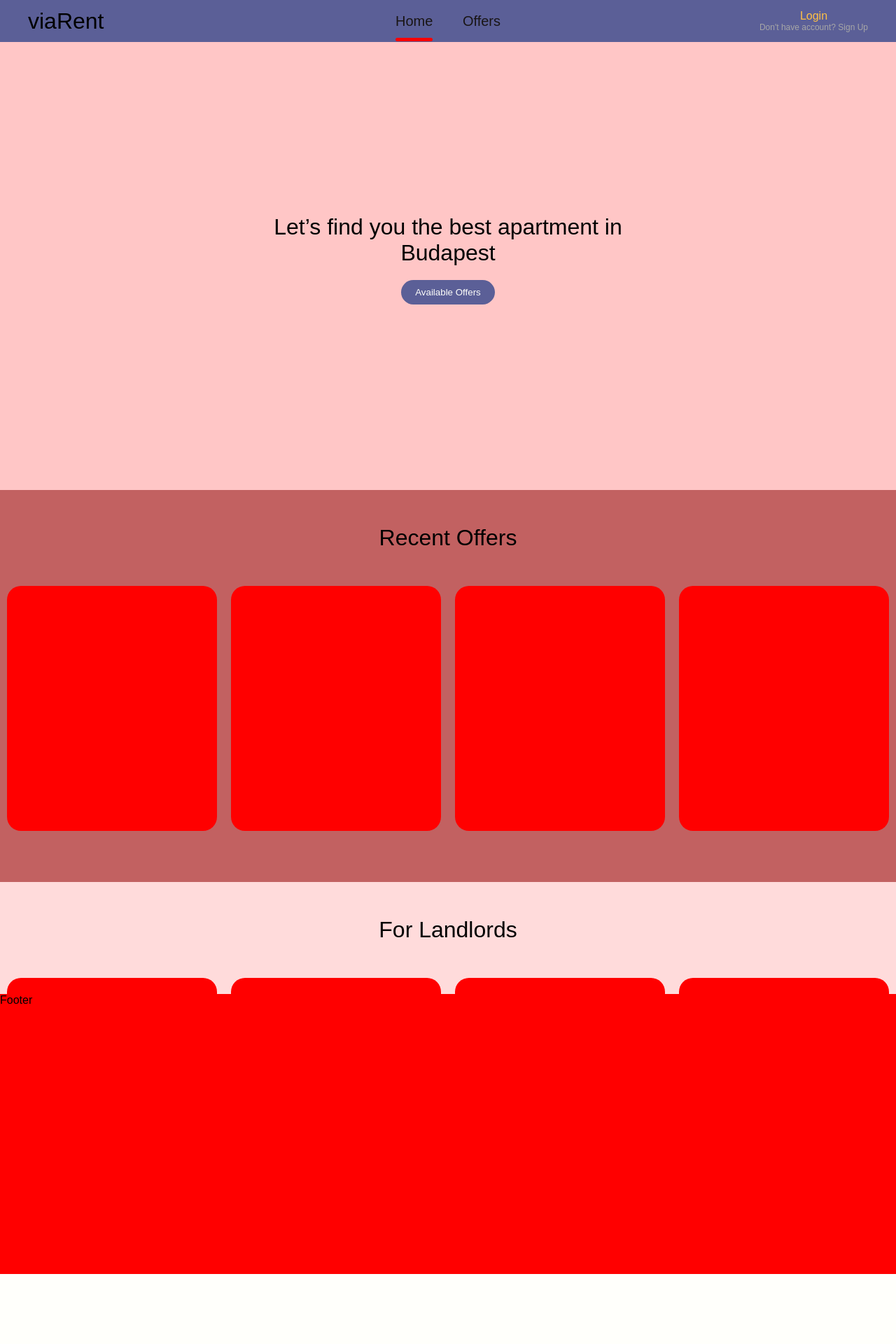
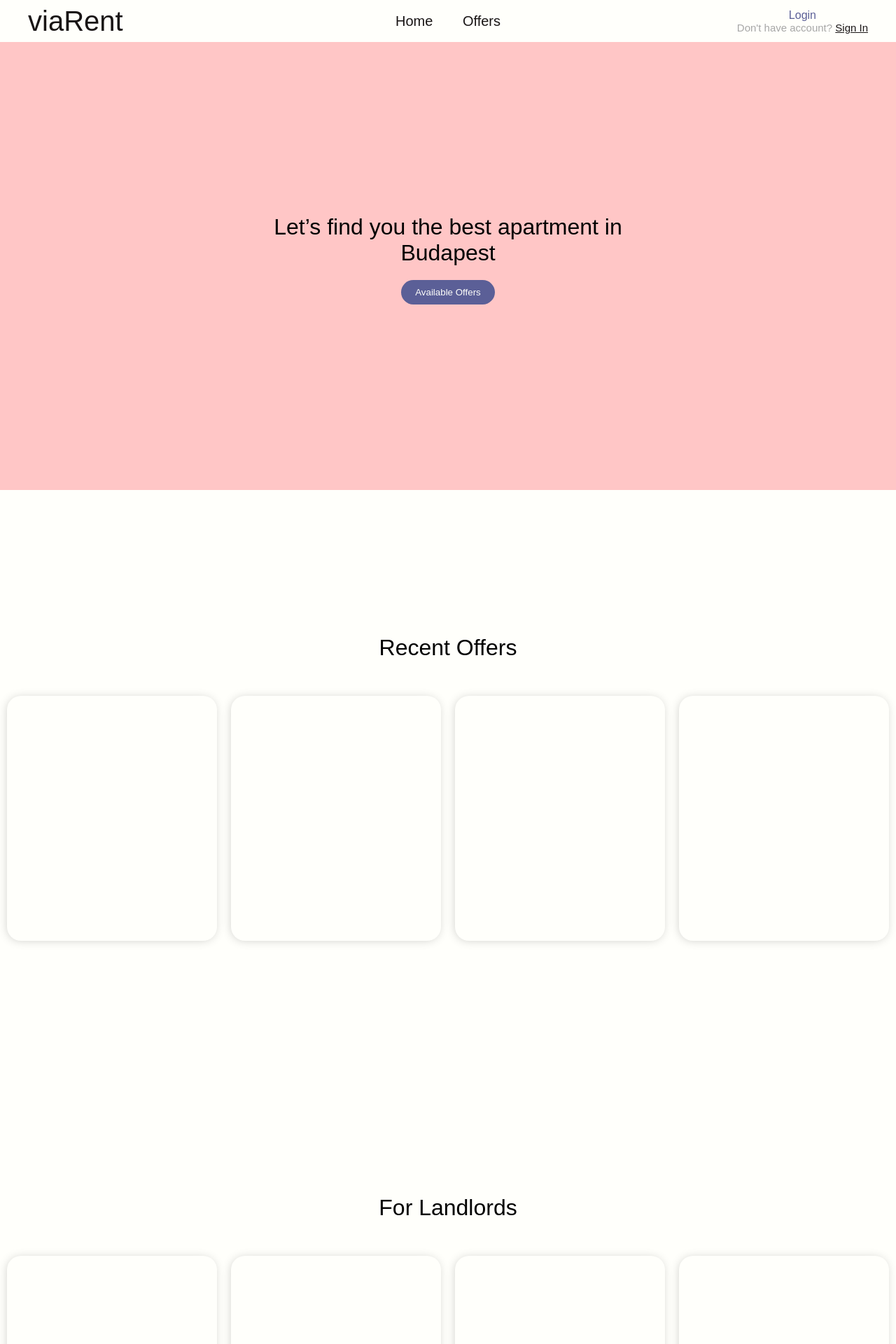
Before and after one commit to AbduAliAndrei/fullstack-renting-application, a Next.js app in the folder summer_project/: page /Home in a window 1280 px wide. Shown: the top 1920 px of the page at 70% size. Before the commit the page ends 1820 px from the top, so only its background shows below. Built offline with nearby package versions, Linux system fonts and the light colour scheme.

Commit message:
Finished the basic nav look

```diff
--- a/summer_project/components/Footer.tsx
+++ b/summer_project/components/Footer.tsx
@@ -7,5 +7,4 @@ export default function Footer() {
             <p>Footer</p>
         </div>
     )
-
 }
--- a/summer_project/components/Layout.tsx
+++ b/summer_project/components/Layout.tsx
@@ -6,7 +6,9 @@ export default function Layout({ children }) {
     return (
         <div>
             <Nav />
-            {children}
+            <div className="children">
+                {children}
+            </div>
             <Footer />
         </div>
     )
--- a/summer_project/components/Nav.tsx
+++ b/summer_project/components/Nav.tsx
@@ -1,31 +1,34 @@
 // import '../styles/App.css'
 import React, { useEffect } from 'react'
 import styles from '../styles/sass/_nav.scss'
-import Link from 'next/link'
-export default function Nav() {
+import Link, { LinkProps } from 'next/link'
+import { useRouter } from 'next/dist/client/router'
 
+
+export default function Nav({ children, href, ...props }: NavLinkProps) {
+  const router = useRouter()
   return (
     <div className="Nav">
       <div className="logo">
-        <h1>viaRent</h1>
+        <Link href='/'><a>viaRent</a></Link>
       </div>
       <div className="menu">
         <nav>
           <ul >
-            <li className="active" ><Link href="/"><a href="">Home</a></Link></li>
-            <li ><Link href="/Offers"><a href="">Offers</a></Link></li>
+            <li className={router.pathname === "/" ? "active" : ""}><Link href="/"><a href="">Home</a></Link></li>
+            <li className={router.pathname === "/Offers" ? "active" : ""}><Link href="/Offers"><a href="">Offers</a></Link></li>
           </ul>
-        </nav>
-      </div>
-      <div className="login_signUp">
+        </nav >
+      </div >
+      <div className="login_signin">
         <div className="login">
           <p>Login</p>
         </div>
-        <div className="signup">
-          <p>Don't have account? Sign Up</p>
+        <div className="signin">
+          <p>Don't have account? <Link href="/"><a>Sign In</a></Link></p>
         </div>
       </div>
-    </div>
+    </div >
   )
 
 }
--- a/summer_project/styles/App.css
+++ b/summer_project/styles/App.css
@@ -1,6 +1,5 @@
 .Nav {
   position: relative;
-  background-color: #5b5f97;
   width: 100vw;
   text-align: center;
   height: 60px;
@@ -24,7 +23,14 @@
 .Nav .logo {
   position: absolute;
   left: 0;
+  cursor: pointer;
   margin-left: 40px;
+}
+
+.Nav .logo a {
+  color: #191515;
+  font-size: 40px;
+  text-decoration: none;
 }
 
 .Nav .menu {
@@ -83,25 +89,51 @@
   content: "";
   height: 5px;
   width: 100%;
-  background-color: red;
+  background-color: #5b5f97;
   left: 0;
-  bottom: -17px;
+  bottom: -19px;
   border-radius: 50px;
+  -webkit-transition: 1s;
+  transition: 1s;
+  -webkit-animation: showUnderLine 0.3s linear;
+          animation: showUnderLine 0.3s linear;
 }
 
-.Nav .login_signUp {
+@-webkit-keyframes showUnderLine {
+  from {
+    width: 0;
+  }
+  to {
+    width: 100%;
+  }
+}
+
+@keyframes showUnderLine {
+  from {
+    width: 0;
+  }
+  to {
+    width: 100%;
+  }
+}
+
+.Nav .login_signin {
   position: absolute;
   right: 0;
   margin-right: 40px;
 }
 
-.Nav .login_signUp .login p {
-  color: #ffc145;
+.Nav .login_signin .login p {
+  color: #5b5f97;
 }
 
-.Nav .login_signUp .signup p {
-  font-size: 12px;
+.Nav .login_signin .signin p {
+  font-size: 15px;
   color: #a7a7a7;
+}
+
+.Nav .login_signin .signin a {
+  color: #191515;
 }
 
 .Header {
@@ -154,10 +186,23 @@
 }
 
 .RecentOffers {
-  min-height: 70vh;
+  min-height: 100vh;
   width: 100vw;
-  background-color: #c26161;
-  text-align: center;
+  display: -webkit-box;
+  display: -ms-flexbox;
+  display: flex;
+  -webkit-box-orient: vertical;
+  -webkit-box-direction: normal;
+      -ms-flex-direction: column;
+          flex-direction: column;
+  -webkit-box-pack: center;
+      -ms-flex-pack: center;
+          justify-content: center;
+  -webkit-box-align: center;
+      -ms-flex-align: center;
+          align-items: center;
+  -ms-flex-wrap: wrap;
+      flex-wrap: wrap;
 }
 
 .RecentOffers .title {
@@ -165,7 +210,7 @@
   width: -webkit-fit-content;
   width: -moz-fit-content;
   width: fit-content;
-  margin: 50px auto;
+  margin: 50px 0;
 }
 
 .RecentOffers .offers {
@@ -190,17 +235,39 @@
 }
 
 .RecentOffers .offers .offer {
+  height: 350px;
   width: 300px;
-  height: 350px;
-  background-color: red;
+  background-color: #fffffb;
   border-radius: 20px;
+  -webkit-box-shadow: -1px 1px 14px -2px rgba(0, 0, 0, 0.247);
+  box-shadow: -1px 1px 14px -2px rgba(0, 0, 0, 0.205);
+}
+
+.RecentOffers .offers .offer:hover {
+  -webkit-transition: 0.5s;
+  transition: 0.5s;
+  -webkit-transform: scale(1.03);
+          transform: scale(1.03);
 }
 
 .ForLandlords {
-  min-height: 70vh;
+  min-height: 100vh;
   width: 100vw;
-  background-color: #ffdbdb;
-  text-align: center;
+  display: -webkit-box;
+  display: -ms-flexbox;
+  display: flex;
+  -webkit-box-orient: vertical;
+  -webkit-box-direction: normal;
+      -ms-flex-direction: column;
+          flex-direction: column;
+  -webkit-box-pack: center;
+      -ms-flex-pack: center;
+          justify-content: center;
+  -webkit-box-align: center;
+      -ms-flex-align: center;
+          align-items: center;
+  -ms-flex-wrap: wrap;
+      flex-wrap: wrap;
 }
 
 .ForLandlords .title {
@@ -208,7 +275,7 @@
   width: -webkit-fit-content;
   width: -moz-fit-content;
   width: fit-content;
-  margin: 50px auto;
+  margin: 50px 0;
 }
 
 .ForLandlords .offers {
@@ -233,18 +300,26 @@
 }
 
 .ForLandlords .offers .offer {
+  height: 350px;
   width: 300px;
-  height: 350px;
-  background-color: red;
+  background-color: #fffffb;
   border-radius: 20px;
+  -webkit-box-shadow: -1px 1px 14px -2px rgba(0, 0, 0, 0.247);
+  box-shadow: -1px 1px 14px -2px rgba(0, 0, 0, 0.205);
+}
+
+.ForLandlords .offers .offer:hover {
+  -webkit-transition: 0.5s;
+  transition: 0.5s;
+  -webkit-transform: scale(1.03);
+          transform: scale(1.03);
 }
 
 .Footer {
-  position: absolute;
   width: 100vw;
   height: 50vh;
-  background-color: red;
-  bottom: 0;
+  background-color: #5b5f97;
+  margin-top: auto;
 }
 
 * {
@@ -267,4 +342,8 @@ html {
   font-family: -apple-system, BlinkMacSystemFont, Segoe UI, Roboto, Oxygen,
  Ubuntu, Cantarell, Fira Sans, Droid Sans, Helvetica Neue, sans-serif;
 }
+
+.children {
+  min-height: 100vh;
+}
 /*# sourceMappingURL=App.css.map */
--- a/summer_project/styles/App.scss
+++ b/summer_project/styles/App.scss
@@ -24,3 +24,7 @@ html {
   font-family: -apple-system, BlinkMacSystemFont, Segoe UI, Roboto, Oxygen,
     Ubuntu, Cantarell, Fira Sans, Droid Sans, Helvetica Neue, sans-serif;
 }
+
+.children {
+  min-height: 100vh;
+}
--- a/summer_project/styles/sass/_footer.scss
+++ b/summer_project/styles/sass/_footer.scss
@@ -1,7 +1,6 @@
 .Footer {
-  position: absolute;
   width: 100vw;
   height: 50vh;
-  background-color: red;
-  bottom: 0;
+  background-color: $main-color2;
+  margin-top: auto;
 }
--- a/summer_project/styles/sass/_forLandlords.scss
+++ b/summer_project/styles/sass/_forLandlords.scss
@@ -1,13 +1,11 @@
 .ForLandlords {
-  min-height: 70vh;
+  min-height: 100vh;
   width: 100vw;
-  background-color: rgb(255, 219, 219);
-  text-align: center;
-  //   padding: 20px;
+  @include flex(column);
   .title {
     display: inline-block;
     width: fit-content;
-    margin: 50px auto;
+    margin: 50px 0;
   }
   .offers {
     width: 100%;
@@ -16,10 +14,7 @@
     gap: 20px;
 
     .offer {
-      width: 300px;
-      height: 350px;
-      background-color: red;
-      border-radius: 20px;
+      @include card();
     }
   }
 }
--- a/summer_project/styles/sass/_nav.scss
+++ b/summer_project/styles/sass/_nav.scss
@@ -2,7 +2,6 @@
 
 .Nav {
   position: relative;
-  background-color: $main-color2;
   width: 100vw;
   text-align: center;
   height: 60px;
@@ -12,7 +11,13 @@
   .logo {
     position: absolute;
     left: 0;
+    cursor: pointer;
     margin-left: 40px;
+    a {
+      color: $main-black;
+      font-size: 40px;
+      text-decoration: none;
+    }
   }
   .menu {
     min-width: 150px;
@@ -44,27 +49,41 @@
           content: "";
           height: 5px;
           width: 100%;
-          background-color: red;
+          background-color: $main-color2;
           left: 0;
-          bottom: -17px;
+          bottom: -19px;
           border-radius: 50px;
+          transition: 1s;
+          animation: showUnderLine 0.3s linear;
+        }
+
+        @keyframes showUnderLine {
+          from {
+            width: 0;
+          }
+          to {
+            width: 100%;
+          }
         }
       }
     }
   }
-  .login_signUp {
+  .login_signin {
     position: absolute;
     right: 0;
     margin-right: 40px;
     .login {
       p {
-        color: $main-color1;
+        color: $main-color2;
       }
     }
-    .signup {
+    .signin {
       p {
-        font-size: 12px;
+        font-size: 15px;
         color: rgb(167, 167, 167);
+      }
+      a {
+        color: $main-black;
       }
     }
   }
--- a/summer_project/styles/sass/_recentOffers.scss
+++ b/summer_project/styles/sass/_recentOffers.scss
@@ -1,13 +1,11 @@
 .RecentOffers {
-  min-height: 70vh;
+  min-height: 100vh;
   width: 100vw;
-  background-color: rgb(194, 97, 97);
-  text-align: center;
-  //   padding: 20px;
+  @include flex(column);
   .title {
     display: inline-block;
     width: fit-content;
-    margin: 50px auto;
+    margin: 50px 0;
   }
   .offers {
     width: 100%;
@@ -16,10 +14,7 @@
     gap: 20px;
 
     .offer {
-      width: 300px;
-      height: 350px;
-      background-color: red;
-      border-radius: 20px;
+      @include card();
     }
   }
 }
```
Also changed, not shown: summer_project/styles/sass/_config.scss (+13 -0 lines), 2 other files (tests, documents, lock files or other folders).
